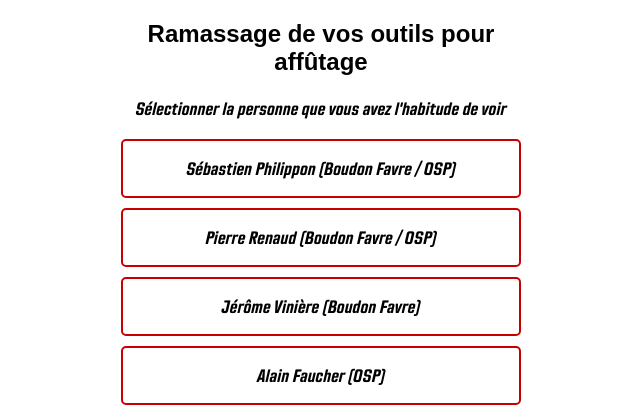
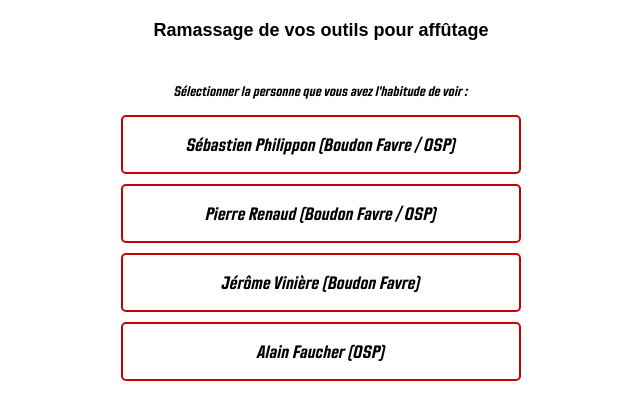
Before and after one commit to GroupeBF/Ramassage-outils, a plain HTML site: page index.html in a window 1280 px wide. Shown: the top 419 px of the page, without its empty margins (319-959 px from the left). Drawn offline with Linux system fonts and the light colour scheme; a web font is replaced by a local one.

Commit message:
Update index.html

```diff
--- a/index.html
+++ b/index.html
@@ -20,13 +20,13 @@
         }
         .title {
             font-family: 'Engravers', sans-serif;
-            font-size: 24px;
+            font-size: 18px;
             font-weight: bold;
         }
         .subtitle {
             font-family: 'TT Lakes', sans-serif;
-            font-size: 18px;
-            margin-top: 10px;
+            font-size: 14px;
+            margin-top: 40px;
         }
         .container {
             max-width: 400px;
@@ -58,7 +58,7 @@
 <body>
     <div class="container">
         <h2 class="title">Ramassage de vos outils pour affûtage</h2>
-        <h3 class="subtitle">Sélectionner la personne que vous avez l'habitude de voir</h3>
+        <h3 class="subtitle">Sélectionner la personne que vous avez l'habitude de voir :</h3>
         <button class="button" onclick="demanderRamassage('Sébastien', '0617680629')">Sébastien Philippon (Boudon Favre / OSP)</button>
         <button class="button" onclick="demanderRamassage('Pierre', '0603981363')">Pierre Renaud (Boudon Favre / OSP)</button>
         <button class="button" onclick="demanderRamassage('Jérôme', '0610833549')">Jérôme Vinière (Boudon Favre)</button>
```
